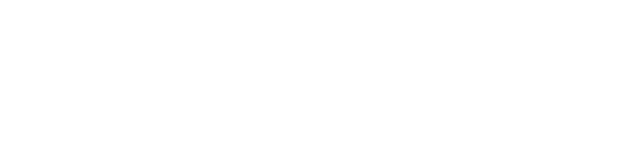
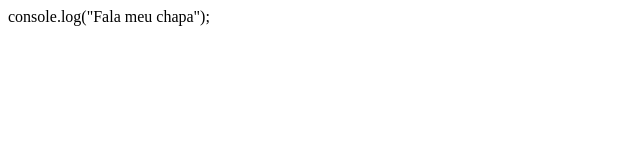
Before and after one commit to chiefassasin007/aula26_03_25, a plain HTML site: page index.html in a window 1280 px wide. Shown: the whole page, without its empty margins (0-640 px from the left). Drawn offline with Linux system fonts and the light colour scheme.

Commit message:
meti algo no body, ve ai.

```diff
--- a/index.html
+++ b/index.html
@@ -6,6 +6,6 @@
     <title>Teste do GitHub, to testando de novo calma.</title>
 </head>
 <body>
-
+    console.log("Fala meu chapa");
 </body>
 </html>
```
